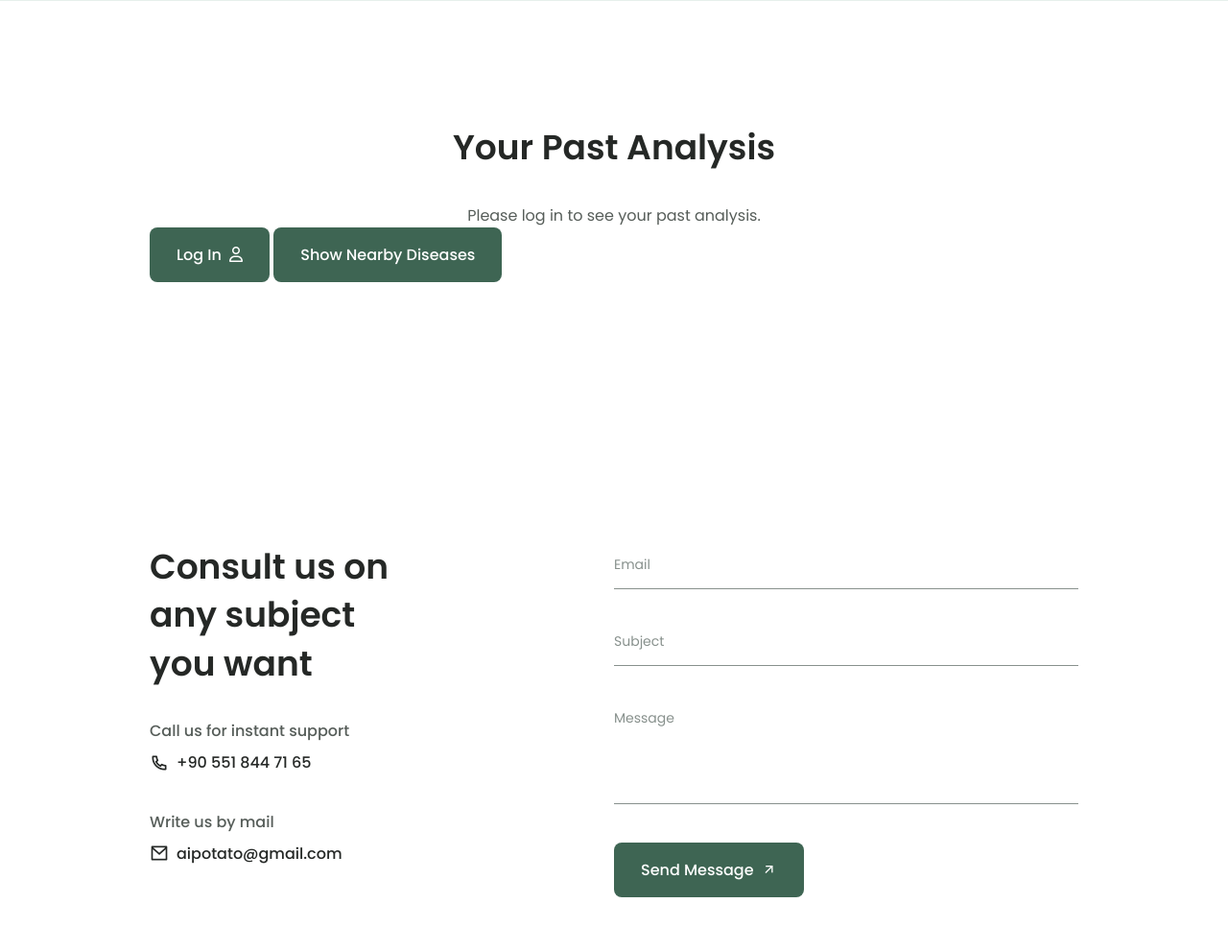
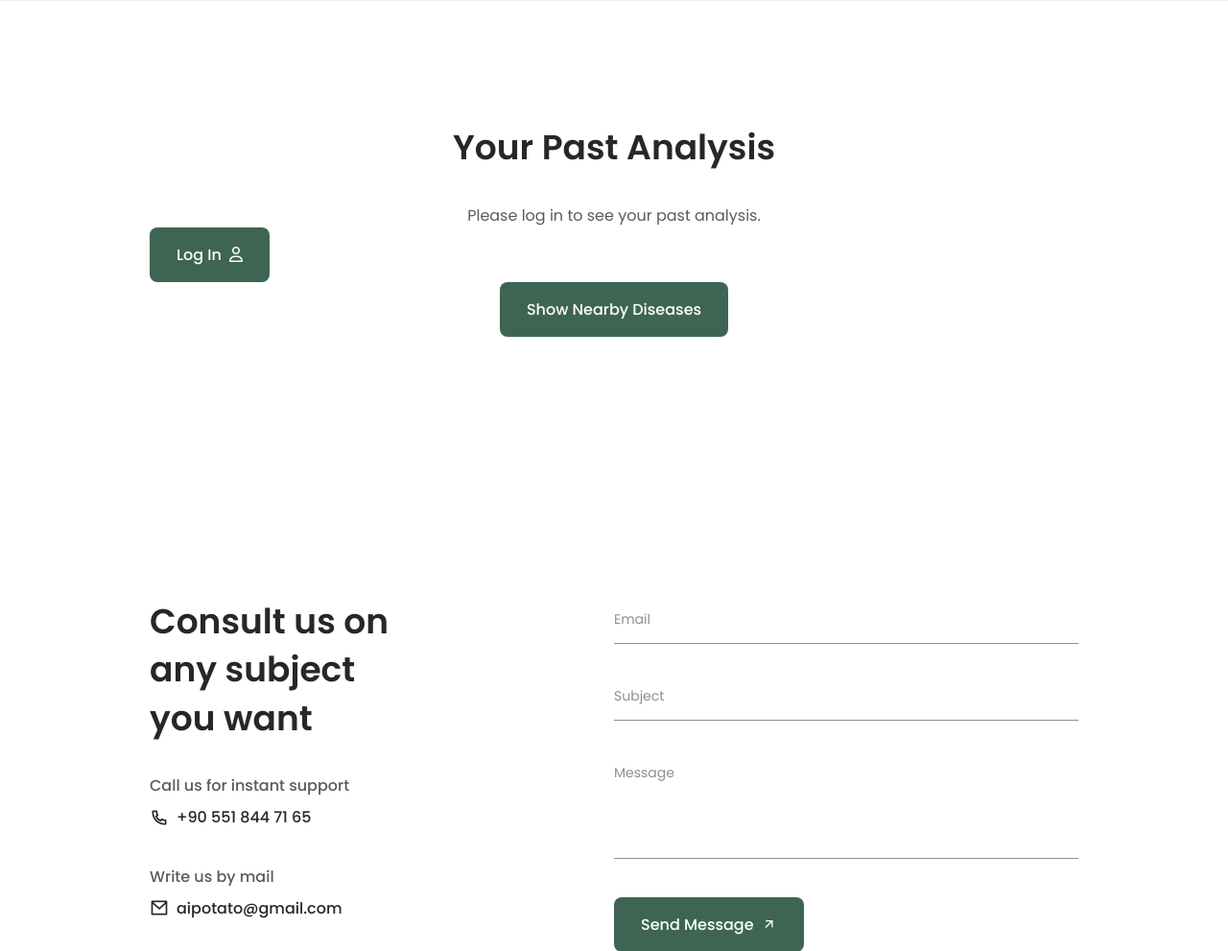
Before and after one commit to bilalarsln/AiPotato, a Flask app: page / in a window 1280 px wide. Shown: the part 3176-4167 px from the top of the page at 96% size. Before the commit the page ends 4111 px from the top, so only its background shows below. Run offline with Flask 3, Linux system fonts and the light colour scheme; some libraries are stand-ins or nearby versions.

Commit message:
v5.0
Son düzenlemeler yapıldı.
Kullanıma hazır

Yenilikler:
Konum kaydetme
Yakınlardaki hastalıkları arama

```diff
--- a/templates/upload.html
+++ b/templates/upload.html
@@ -275,7 +275,7 @@
                 <div class="product__container grid">
                     {% for item in data %}
                     <article class="product__card">
-                        <div class="product__circle"></div>
+
                         <img src="{{ item[1] }}" alt="Analysis Image" class="product__img">
                         <h3 class="product__title">Illness: {{ item[2] }}</h3>
                         <span class="product__price">Occur : {{ item[3] }}%</span>
@@ -286,8 +286,10 @@
                 <p class="product__description">Please log in to see your past analysis.</p>
                 <a href="/login" class="button button--flex">Log In <i class="fa-regular fa-user"></i></a>
             {% endif %}
-            <button class="button button--flex" onclick="showNearbyDiseases()">Show Nearby Diseases</button>
-            <div id="nearbyDiseases" class="product__container grid"></div>
+            <center>
+            <button class="button button--flex" onclick="showNearbyDiseases()" >Show Nearby Diseases</button>
+            <div id="nearbyDiseases" style="text-align: center;" class="product__container grid"></div>
+        </center>
         </section>
 
 
```
Also changed, not shown: uploads/image.jpeg.
